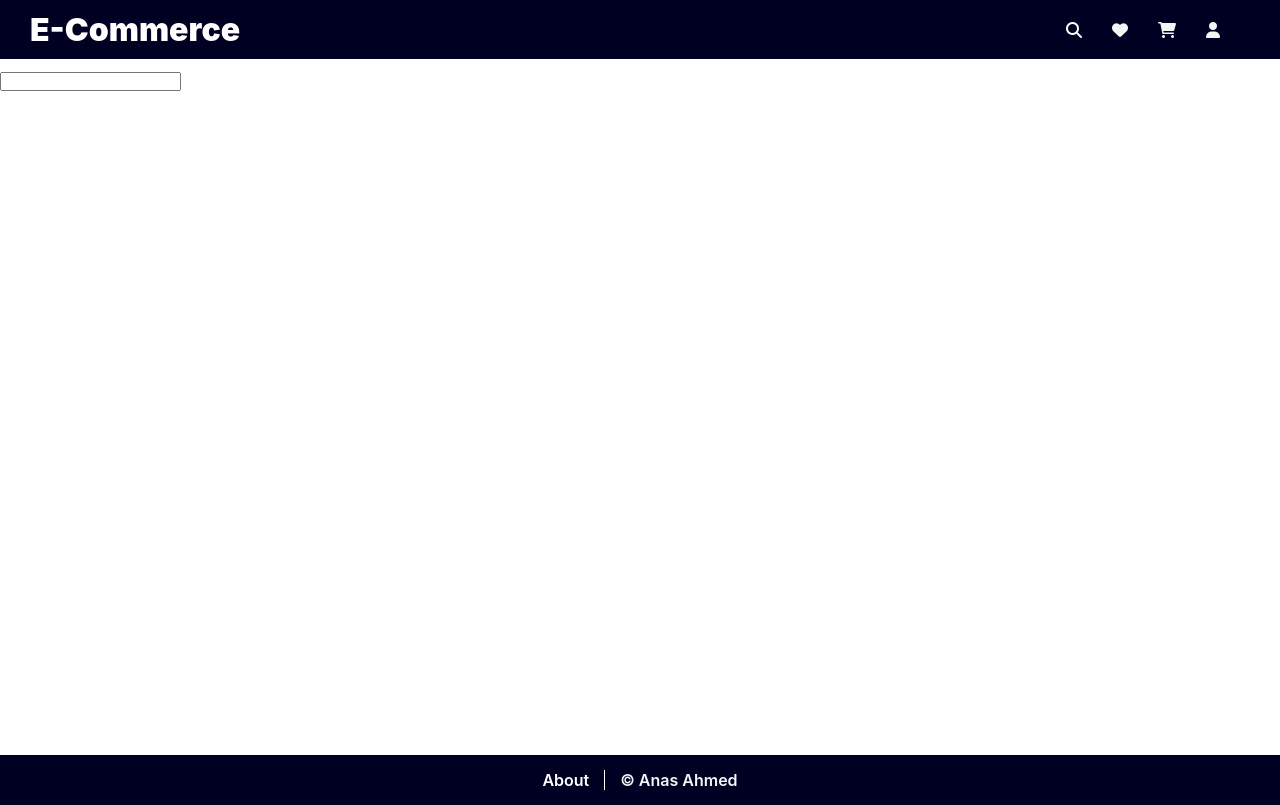
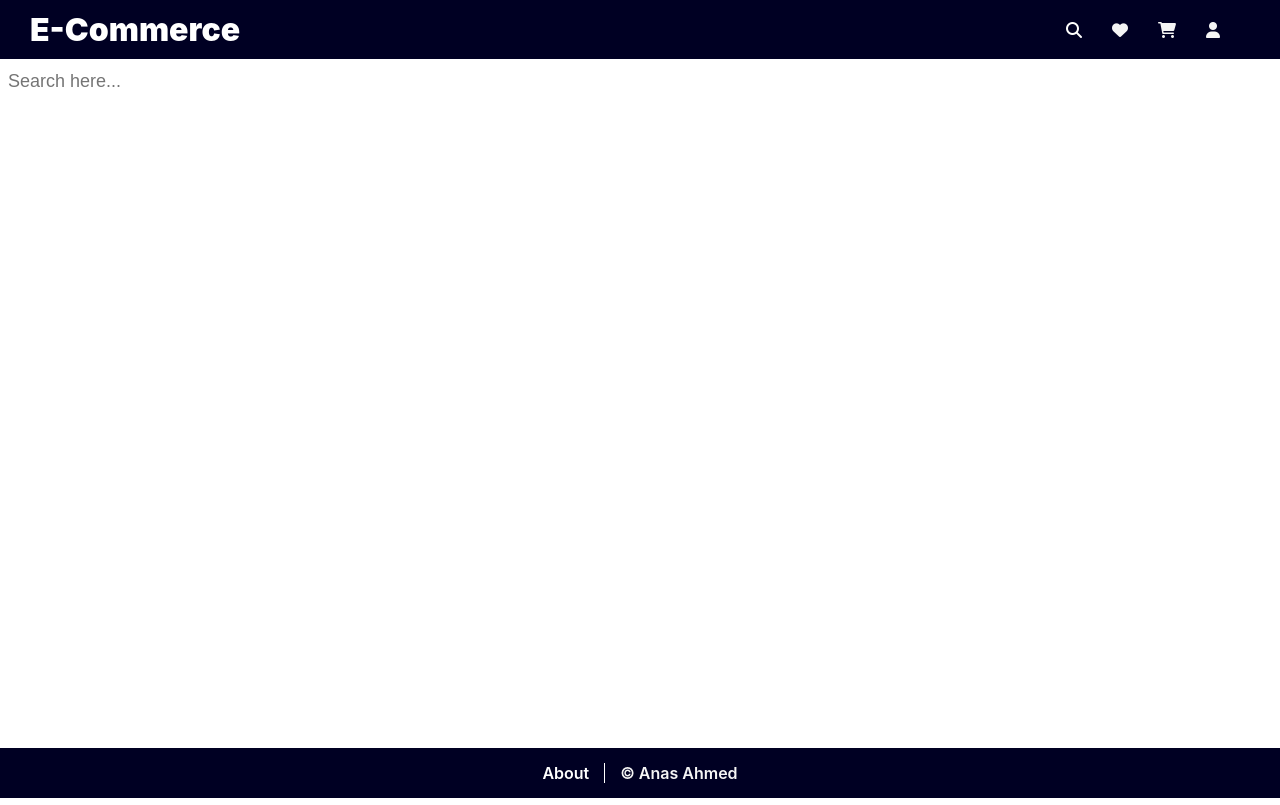
Before and after one commit to a14a19/ecommerce-store, a React (Create React App) app: page /search in a window 1280 px wide. Built offline with nearby package versions, Linux system fonts and the light colour scheme.

Commit message:
E-commerce

```diff
--- a/src/App.js
+++ b/src/App.js
@@ -24,22 +24,22 @@ function App() {
   const [card, setCard] = useState(Data)
   const [range, setRange] = useState(2000)
   const [rating, setRating] = useState(5)
-  const [select, setSelect] = useState('')
+  const [select, setSelect] = useState('Products')
 
   const selectActive = (e) => {
-    console.log(e);
     setSelect(e)
     setCard(Data.filter(data => data.category === e))
   }
-
   const rangeActive = (e) => {
     setRange(e)
     setCard(Data.filter(data => data.price <= e))
   }
-
   const ratingActive = (e) => {
     setRating(e)
     setCard(Data.filter(data => data.rating <= e))
+  }
+  const searchResult = (e) => {
+    console.log(e);
   }
 
   return (
@@ -59,17 +59,11 @@ function App() {
                   rangeActive={rangeActive}
                   ratingActive={ratingActive}
                 />
-                <Listing
-                  data={card}
-                  range={range}
-                  select={select}
-                  rating={rating}
-                  setCard={setCard}
-                />
+                <Listing data={card} select={select}/>
               </main>
             }
           />
-          <Route exact path='/search' element={<Search />} />
+          <Route exact path='/search' element={<Search searchResult={searchResult}/>} />
           <Route exact path='/about' element={<About />} />
         </Routes>
         <Footer />
--- a/src/components/about.module.scss
+++ b/src/components/about.module.scss
@@ -1,4 +1,4 @@
 .about {
-    margin-top: 70px;
+    margin-top: 63px;
     min-height: calc(100vh - 115px);
 }
--- a/src/components/listing.js
+++ b/src/components/listing.js
@@ -1,7 +1,7 @@
 import { useState } from 'react';
 import classes from './listing.module.scss';
 
-function Listing({ data, rating }) {
+function Listing({ data, select }) {
 
     let [page, setPage] = useState(1)
 
@@ -54,6 +54,9 @@ function Listing({ data, rating }) {
 
     return (
         <div className={classes.listing}>
+            <h2>
+                {select}
+            </h2>
             <div className={classes.cardContainer}>
                 {cardDetail}
             </div>
--- a/src/components/listing.module.scss
+++ b/src/components/listing.module.scss
@@ -20,6 +20,10 @@
         cursor: pointer;
       }
     }
+  }
+  h2 {
+    text-transform: uppercase;
+    margin-bottom: 10px;
   }
   .cardContainer {
     display: grid;
--- a/src/components/search.js
+++ b/src/components/search.js
@@ -1,9 +1,14 @@
 import classes from './search.module.scss';
 
-function Search() {
+function Search({ searchResult }) {
+
+    const searchUpdate = (e) => {
+        searchResult(e.target.value)
+    }
+
     return (
         <div className={classes.search}>
-            <input type='text' />
+            <input type='text' placeholder='Search here...' onChange={searchUpdate}/>
         </div>
     )
 }
--- a/src/components/search.module.scss
+++ b/src/components/search.module.scss
@@ -1,4 +1,12 @@
 .search {
-    margin-top: 70px;
+    margin-top: 63px;
     min-height: calc(100vh - 115px);
+    input {
+        padding: 8px;
+        font-size: 18px;
+        font-weight: 500;
+        border: none;
+        outline: none;
+        width: 100%;
+    }
 }
```
